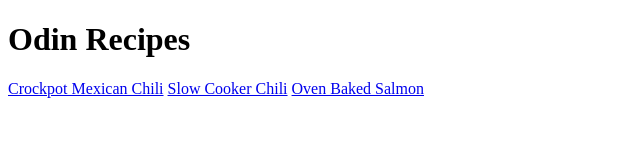
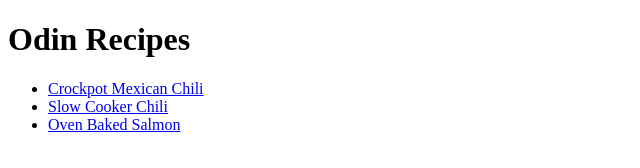
Before and after one commit to acreagan/odin-recipes, a plain HTML site: page index.html in a window 1280 px wide. Shown: the whole page, without its empty margins (0-640 px from the left). Drawn offline with Linux system fonts and the light colour scheme.

Commit message:
Add unordered list of recipes

```diff
--- a/index.html
+++ b/index.html
@@ -7,8 +7,10 @@
 
     <body>
         <h1>Odin Recipes</h1>
-        <a href="./recipes/crockpot-mexican-chicken.html">Crockpot Mexican Chili</a>
-        <a href="./recipes/slow-cooker-chili.html">Slow Cooker Chili</a>
-        <a href="./recipes/oven-baked-salmon.html">Oven Baked Salmon</a>
+        <ul>
+            <li><a href="./recipes/crockpot-mexican-chicken.html">Crockpot Mexican Chili</a></li>
+            <li><a href="./recipes/slow-cooker-chili.html">Slow Cooker Chili</a></li>
+            <li><a href="./recipes/oven-baked-salmon.html">Oven Baked Salmon</a></li>
+        </ul>
     </body>
 </html>
```
